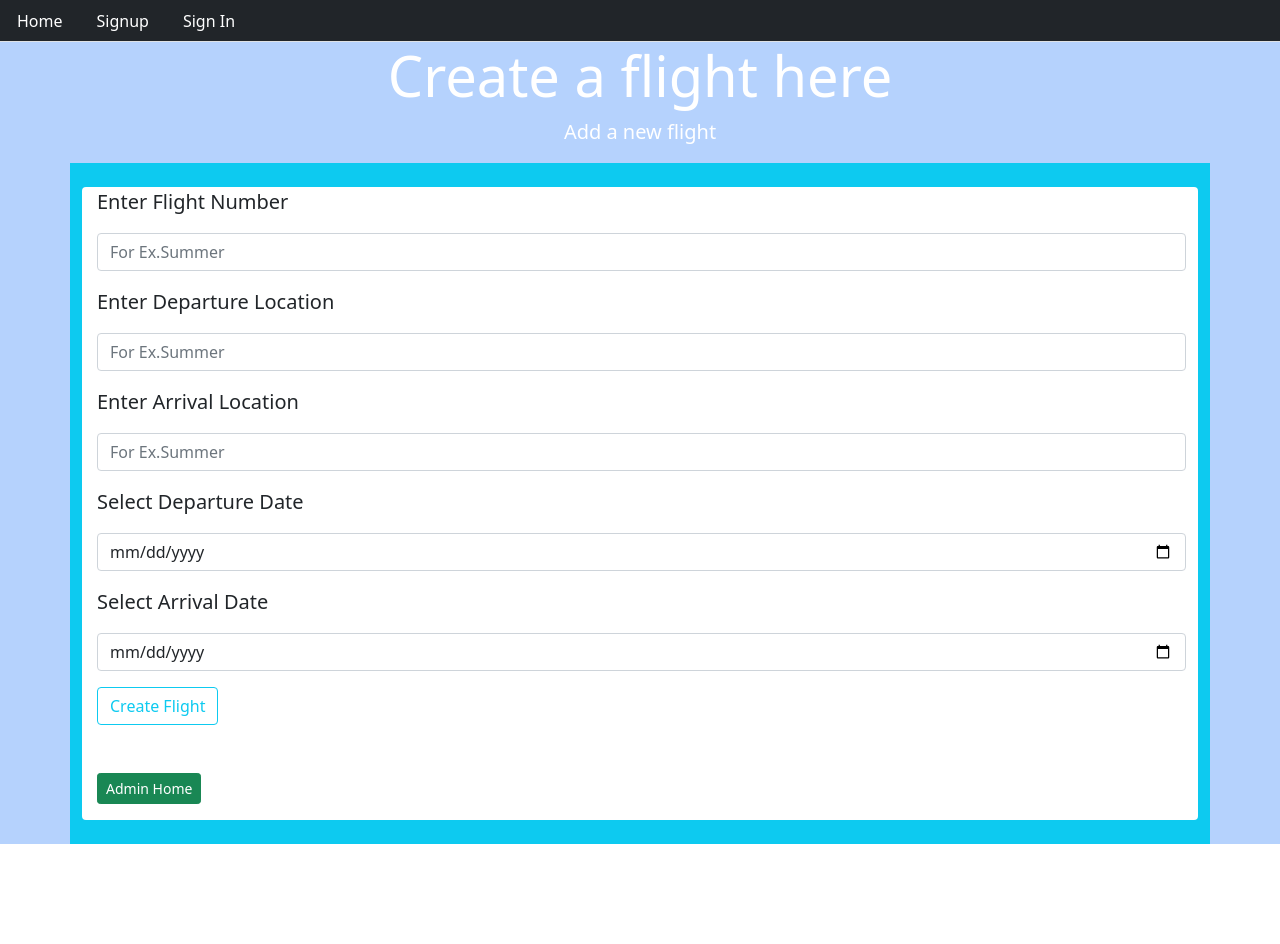
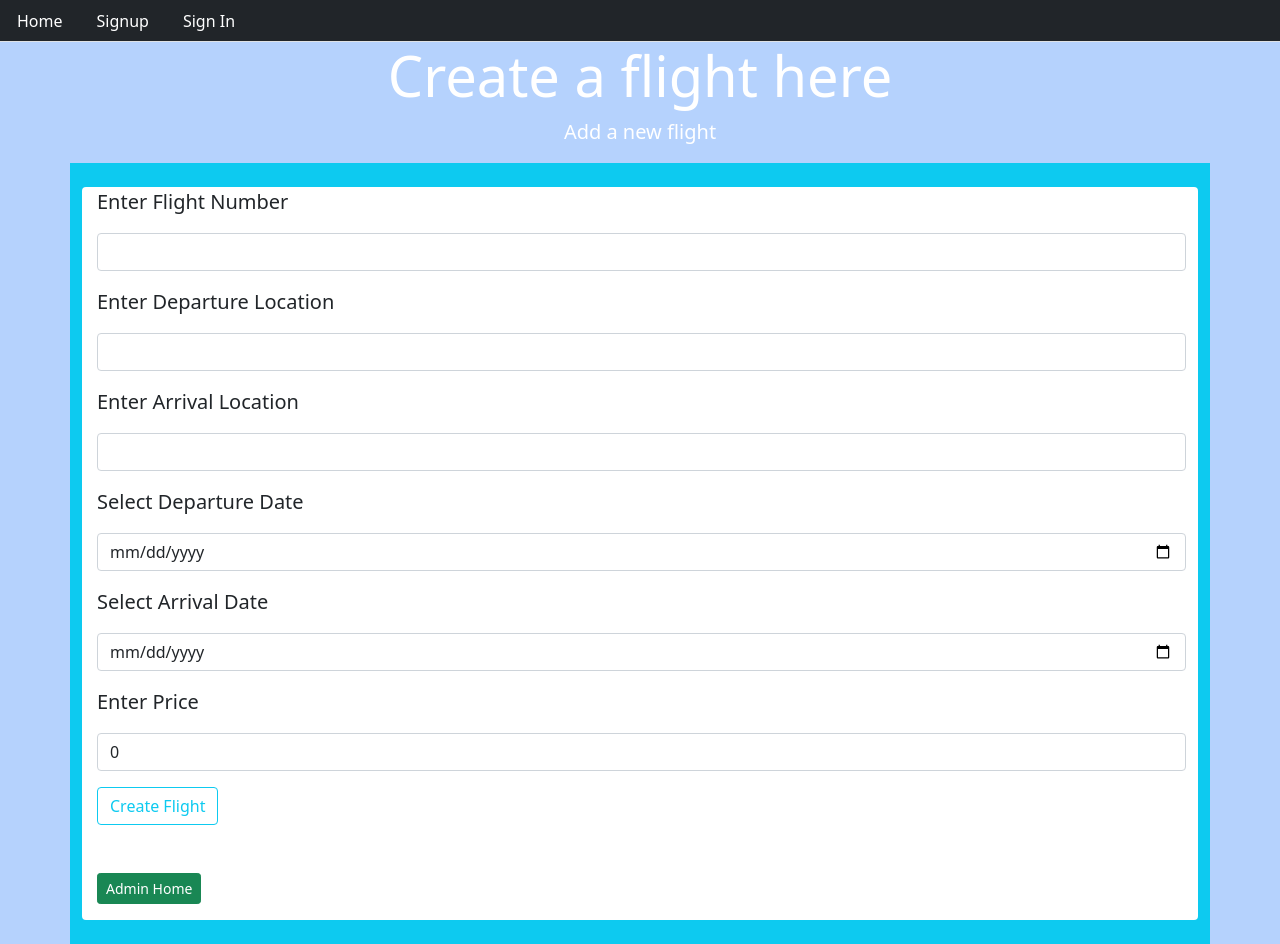
Before and after one commit to gopinathsjsu/team-project-vsrl_202_teamproject, a React (Create React App) app in the folder airline-application-frontend/: page /admin/create/flights in a window 1280 px wide. Before the commit the page ends 844 px from the top, so only its background shows below. Built offline with nearby package versions, Linux system fonts and the light colour scheme; no server answers.

Commit message:
Fixed admin dashboard error

```diff
--- a/airline-application-frontend/src/admin/AddFlight.js
+++ b/airline-application-frontend/src/admin/AddFlight.js
@@ -5,13 +5,14 @@ import {Link} from 'react-router-dom'
 import {createFlight} from './adminapicall'
 
 const AddFlight =()=>{
-    const [name,setName] = useState("")
+    const [flightNumber,setFlightNumber] = useState("")
     const [arrivalLocation,setArrivalLocation] = useState("")
     const [departureLocation,setDepartureLocation] = useState("")
     const [departureDate,setDepartureDate] = useState("")
     const [arrivalDate,setArrivalDate] = useState("")
     const [error,setError] = useState(false)
     const [success,setSuccess] = useState(false)
+    const [price,setPrice] = useState(0)
 
     const {user,token} = isAuthenticated()
 
@@ -25,7 +26,7 @@ const AddFlight =()=>{
         event.preventDefault();
         setError("");
         setSuccess(false)
-        const values = {name,arrivalLocation,departureLocation,departureDate,arrivalDate,error};
+        const values = {flightNumber,arrivalLocation,departureLocation,departureDate,arrivalDate,price,error};
         //backend request fired
         createFlight(values)
             .then(data=>{
@@ -35,7 +36,6 @@ const AddFlight =()=>{
                 else{
                     setError("")
                     setSuccess(true)
-                    setName("")
                 }
             })
     }
@@ -56,15 +56,17 @@ const AddFlight =()=>{
         <form>
             <div className="form-group">
                 <p className="lead">Enter Flight Number</p>
-                <input type="text" onChange={event=>setName(event.target.value)} value={name} className="form-control my-3" autofocus required placeholder="For Ex.Summer"></input>
+                <input type="text" onChange={event=>setFlightNumber(event.target.value)} value={flightNumber} className="form-control my-3" autofocus required ></input>
                 <p className="lead">Enter Departure Location</p>
-                <input type="text" onChange={event=>setDepartureLocation(event.target.value)} value={departureLocation} className="form-control my-3" autofocus required placeholder="For Ex.Summer"></input>
+                <input type="text" onChange={event=>setDepartureLocation(event.target.value)} value={departureLocation} className="form-control my-3" autofocus required></input>
                 <p className="lead">Enter Arrival Location</p>
-                <input type="text" onChange={event=>setArrivalLocation(event.target.value)} value={arrivalLocation} className="form-control my-3" autofocus required placeholder="For Ex.Summer"></input>
+                <input type="text" onChange={event=>setArrivalLocation(event.target.value)} value={arrivalLocation} className="form-control my-3" autofocus required ></input>
                 <p className="lead">Select Departure Date</p>
-                <input type="date" onChange={event=>setDepartureDate(event.target.value)} value={departureDate} className="form-control my-3" autofocus required placeholder="For Ex.Summer"></input>
+                <input type="date" onChange={event=>setDepartureDate(event.target.value)} value={departureDate} className="form-control my-3" autofocus required ></input>
                 <p className="lead">Select Arrival Date</p>
-                <input type="date" onChange={event=>setArrivalDate(event.target.value)} value={arrivalDate} className="form-control my-3" autofocus required placeholder="For Ex.Summer"></input>
+                <input type="date" onChange={event=>setArrivalDate(event.target.value)} value={arrivalDate} className="form-control my-3" autofocus required ></input>
+                <p className="lead">Enter Price</p>
+                <input type="text" onChange={event=>setPrice(event.target.value)} value={price} className="form-control my-3" autofocus required ></input>
                 <button onClick={onSubmit} className="btn btn-outline-info">Create Flight</button>
             </div>
         </form>
--- a/airline-application-frontend/src/admin/adminapicall.js
+++ b/airline-application-frontend/src/admin/adminapicall.js
@@ -1,7 +1,5 @@
-import {API} from '../backend'
-
 export const createFlight = (values)=>{
-    return fetch('http://localhost:8004/api/admin/createflight',{
+    return fetch(`${process.env.REACT_APP_BACKEND}admin/createflight`,{
         method: "POST",
        headers: {
             Accept: "application/json",
```
Also changed, not shown: 1 other file (tests, documents, lock files or other folders).
